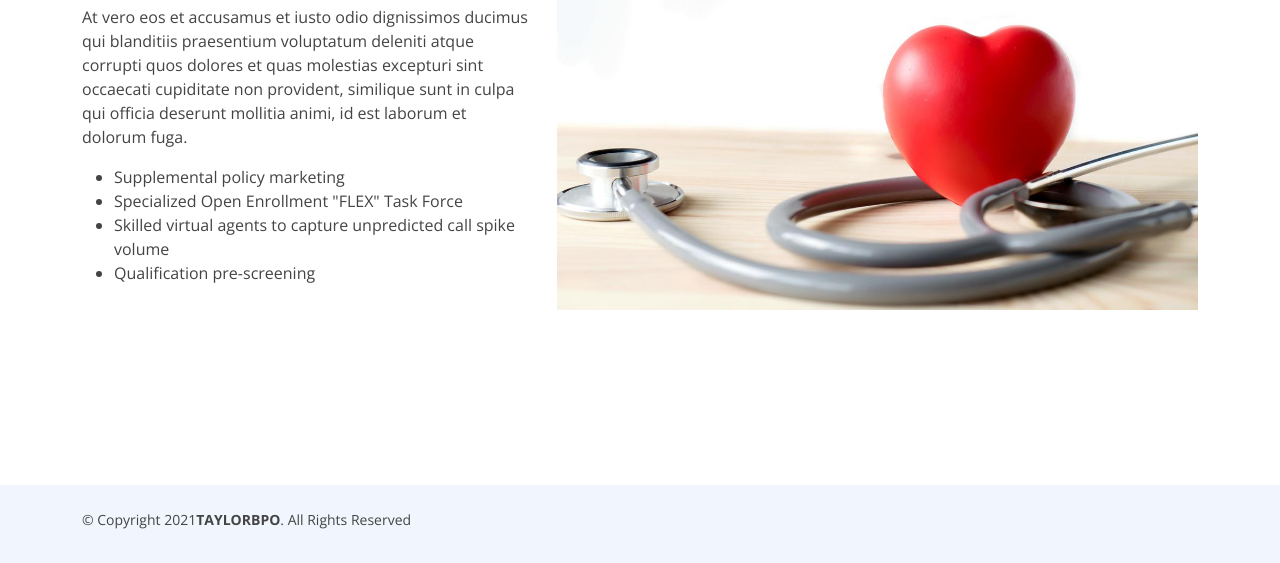
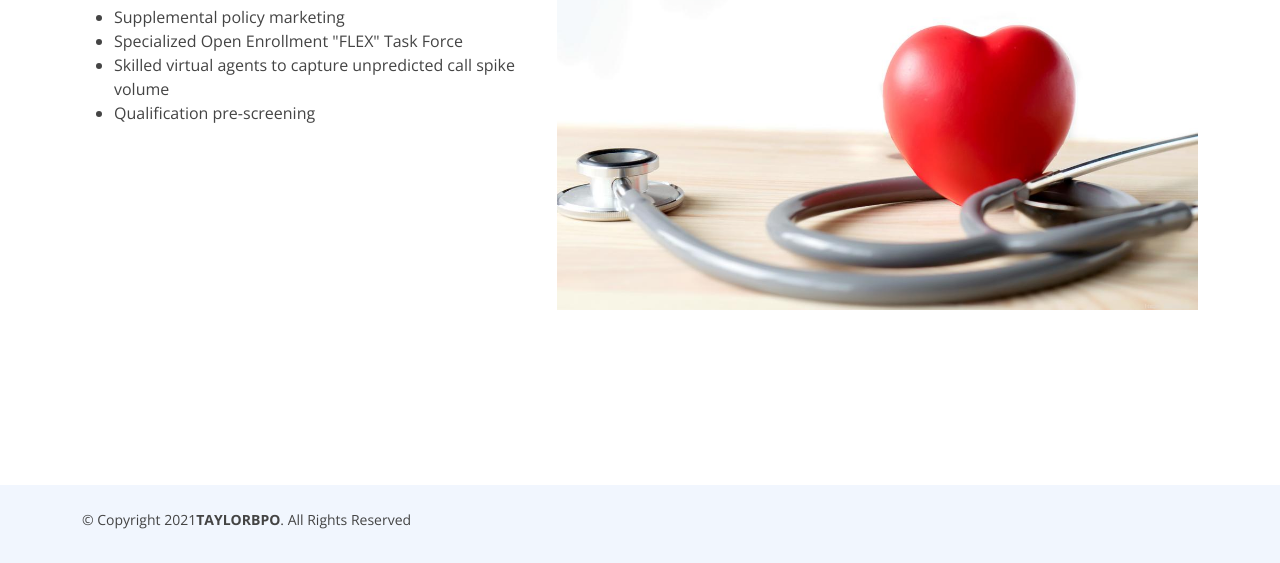
Before and after one commit to chrsfshr/taylorBPO, a plain HTML site: page healthcare.html in a window 1280 px wide. Shown: the part 237-800 px from the top of the page. Drawn offline with nearby package versions, Linux system fonts and the light colour scheme.

Commit message:
remove blurb

```diff
--- a/healthcare.html
+++ b/healthcare.html
@@ -98,7 +98,7 @@
         <div class="row">
           <div class="content-text col-lg-5 col-md-6">
             <h1>Healthcare Insurance</h1>
-            <p>At vero eos et accusamus et iusto odio dignissimos ducimus qui blanditiis praesentium voluptatum deleniti atque corrupti quos dolores et quas molestias excepturi sint occaecati cupiditate non provident, similique sunt in culpa qui officia deserunt mollitia animi, id est laborum et dolorum fuga.</p>
+            <!-- <p>At vero eos et accusamus et iusto odio dignissimos ducimus qui blanditiis praesentium voluptatum deleniti atque corrupti quos dolores et quas molestias excepturi sint occaecati cupiditate non provident, similique sunt in culpa qui officia deserunt mollitia animi, id est laborum et dolorum fuga.</p> -->
             <ul>
               <li>Supplemental policy marketing</li>
               <li>Specialized Open Enrollment "FLEX" Task Force</li>
```
Also changed, not shown: retail.html (+1 -1 lines).
